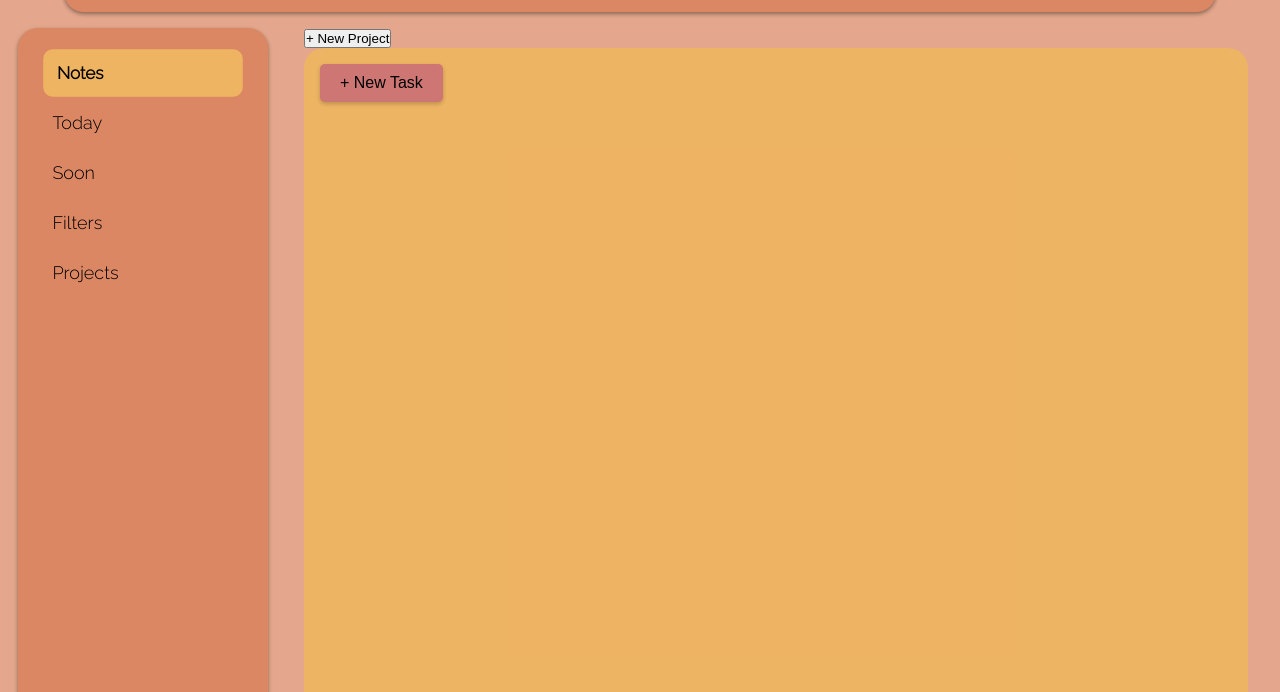
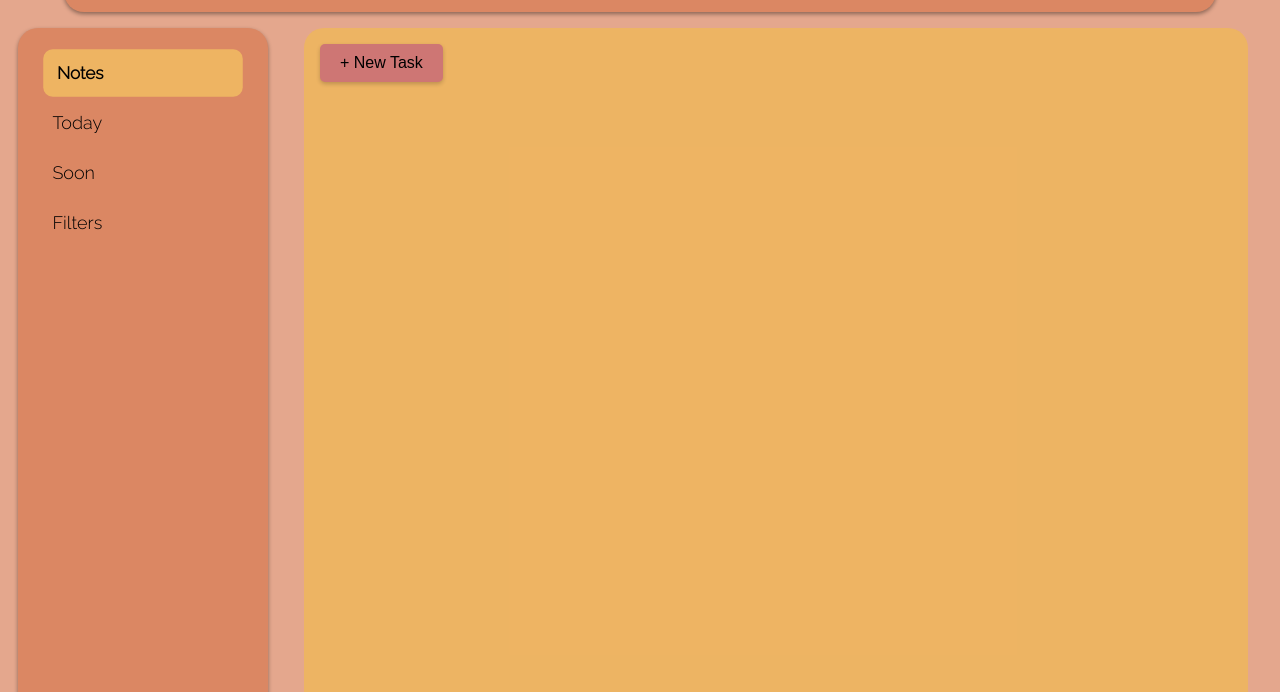
Before and after one commit to codetwentyfive/todo, a website built with webpack: page dist/index.html in a window 1280 px wide. Shown: the part 108-800 px from the top of the page. Built offline with nearby package versions, Linux system fonts and the light colour scheme; a web font is replaced by a local one.

Commit message:
removed project button

```diff
--- a/dist/index.html
+++ b/dist/index.html
@@ -7,13 +7,18 @@
     <title>To-Do</title>
     <link rel="preconnect" href="https://fonts.googleapis.com">
     <link rel="preconnect" href="https://fonts.gstatic.com" crossorigin>
-    <link href="https://fonts.googleapis.com/css2?family=Cherry+Bomb+One&family=Open+Sans:ital,wght@1,300&family=Raleway:wght@100;300&display=swap" rel="stylesheet">
+    <link
+        href="https://fonts.googleapis.com/css2?family=Cherry+Bomb+One&family=Open+Sans:ital,wght@1,300&family=Raleway:wght@100;300&display=swap"
+        rel="stylesheet">
 </head>
 
 <body>
     <header>
         <h1>Task Manager </h1>
-        <svg class="header-icon" xmlns="http://www.w3.org/2000/svg" viewBox="0 0 24 24"><path d="M16.75 22.16L14 19.16L15.16 18L16.75 19.59L20.34 16L21.5 17.41L16.75 22.16M17 4V10L15 8L13 10V4H9V20H12.08C12.2 20.72 12.45 21.39 12.8 22H7C5.95 22 5 21.05 5 20V19H3V17H5V13H3V11H5V7H3V5H5V4C5 2.89 5.9 2 7 2H19C20.05 2 21 2.95 21 4V13.8C20.39 13.45 19.72 13.2 19 13.08V4H17M5 19H7V17H5V19M5 13H7V11H5V13M5 7H7V5H5V7Z" /></svg>
+        <svg class="header-icon" xmlns="http://www.w3.org/2000/svg" viewBox="0 0 24 24">
+            <path
+                d="M16.75 22.16L14 19.16L15.16 18L16.75 19.59L20.34 16L21.5 17.41L16.75 22.16M17 4V10L15 8L13 10V4H9V20H12.08C12.2 20.72 12.45 21.39 12.8 22H7C5.95 22 5 21.05 5 20V19H3V17H5V13H3V11H5V7H3V5H5V4C5 2.89 5.9 2 7 2H19C20.05 2 21 2.95 21 4V13.8C20.39 13.45 19.72 13.2 19 13.08V4H17M5 19H7V17H5V19M5 13H7V11H5V13M5 7H7V5H5V7Z" />
+        </svg>
 
     </header>
     <div class="sidebar">
@@ -22,17 +27,8 @@
             <li class="activeSwitch sidebar-item " data-tab="today">Today</li>
             <li class="activeSwitch sidebar-item " data-tab="soon">Soon</li>
             <li class="activeSwitch sidebar-item " data-tab="filters">Filters</li>
-            <li class="sidebar-item" id="projectsTab" data-tab="projects">Projects</li>
         </ul>
     </div>
-
-<!-- Add a button to create new projects -->
-<button id="projectButton">+ New Project</button>
-
-<!-- Add a section to display the list of projects -->
-<section id="projectList" class="hidden">
-    <!-- Projects will be added here dynamically -->
-</section>
 
     <div class="center-content">
 
```
